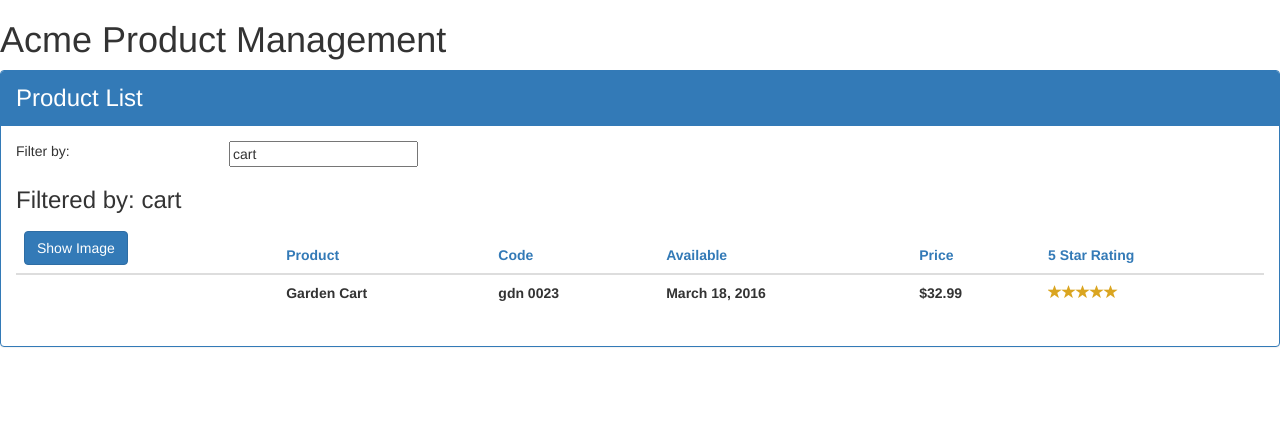
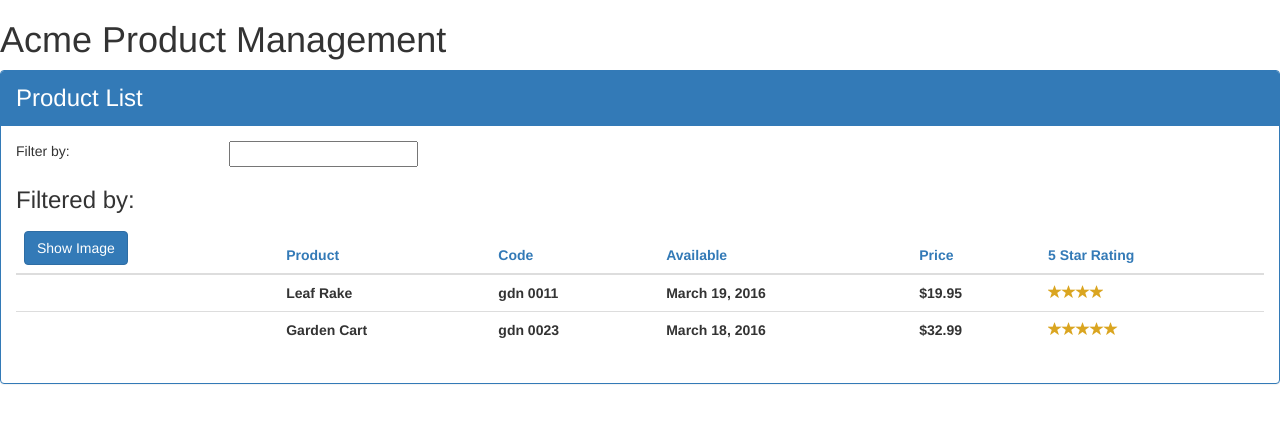
Before and after one commit to DeloitteDigitalAT/pluralsight, an Angular app in the folder angular-getting-tarted/APM/: page / in a window 1280 px wide. Shown: the top 422 px of the page. Built offline with nearby package versions, Linux system fonts and the light colour scheme.

Commit message:
- Finished the module 'Services and Dependency Injection'

```diff
--- a/angular-getting-tarted/APM/src/app/app.component.ts
+++ b/angular-getting-tarted/APM/src/app/app.component.ts
@@ -1,4 +1,5 @@
-import { Component } from "@angular/core";
+import { Component } from '@angular/core';
+import { ProductService } from './products/product.service';
 
 @Component({
   selector: 'pm-root',
@@ -6,7 +7,8 @@ import { Component } from "@angular/core";
     <div><h1>{{pageTitle}}</h1>
       <pm-products></pm-products>
     </div>
-  `
+  `,
+  providers: [ProductService]
 })
 
 export class AppComponent {
--- a/angular-getting-tarted/APM/src/app/products/product-list.component.ts
+++ b/angular-getting-tarted/APM/src/app/products/product-list.component.ts
@@ -1,5 +1,6 @@
 import { Component, OnInit } from "@angular/core";
 import { IProduct } from "./product";
+import { ProductService } from "./product.service";
 
 @Component({
     selector: "pm-products",
@@ -23,32 +24,10 @@ export class ProductListComponent implements OnInit {
     }
 
     filteredProducts: IProduct[];
-    products: IProduct[] = [
-        {
-            "productId": 1,
-            "productName": "Leaf Rake",
-            "productCode": "GDN-0011",
-            "releaseDate": "March 19, 2016",
-            "description": "Leaf rake with 48-inch wooden handle.",
-            "price": 19.95,
-            "starRating": 3.2,
-            "imageUrl": "http://openclipart.org/image/300px/svg_to_png/26215/Anonymous_Leaf_Rake.png"
-        },
-        {
-            "productId": 2,
-            "productName": "Garden Cart",
-            "productCode": "GDN-0023",
-            "releaseDate": "March 18, 2016",
-            "description": "15 gallon capacity rolling garden cart",
-            "price": 32.99,
-            "starRating": 4.2,
-            "imageUrl": "http://openclipart.org/image/300px/svg_to_png/58471/garden_cart.png"
-        }
-    ];
+    products: IProduct[];
 
-    constructor() {
-        this.filteredProducts = this.products;
-        this.listFilter = "cart";
+    constructor(private _productService: ProductService) {
+
     }
 
     performFilter(filterBy: string): IProduct[] {
@@ -62,7 +41,8 @@ export class ProductListComponent implements OnInit {
     }
 
     ngOnInit(): void {
-        console.log("I am using OnInit() :)")
+        this.products = this._productService.getProducts();
+        this.filteredProducts = this.products;
     }
 
     onRatingClicked(message: string): void {
--- /dev/null
+++ b/angular-getting-tarted/APM/src/app/products/product.service.ts
@@ -0,0 +1,31 @@
+import { Injectable } from '@angular/core';
+import { IProduct } from './product';
+
+@Injectable()
+export class ProductService {
+
+    getProducts() : IProduct[] {
+        return [
+            {
+                "productId": 1,
+                "productName": "Leaf Rake",
+                "productCode": "GDN-0011",
+                "releaseDate": "March 19, 2016",
+                "description": "Leaf rake with 48-inch wooden handle.",
+                "price": 19.95,
+                "starRating": 3.2,
+                "imageUrl": "http://openclipart.org/image/300px/svg_to_png/26215/Anonymous_Leaf_Rake.png"
+            },
+            {
+                "productId": 2,
+                "productName": "Garden Cart",
+                "productCode": "GDN-0023",
+                "releaseDate": "March 18, 2016",
+                "description": "15 gallon capacity rolling garden cart",
+                "price": 32.99,
+                "starRating": 4.2,
+                "imageUrl": "http://openclipart.org/image/300px/svg_to_png/58471/garden_cart.png"
+            }
+        ];
+    }
+}
```
